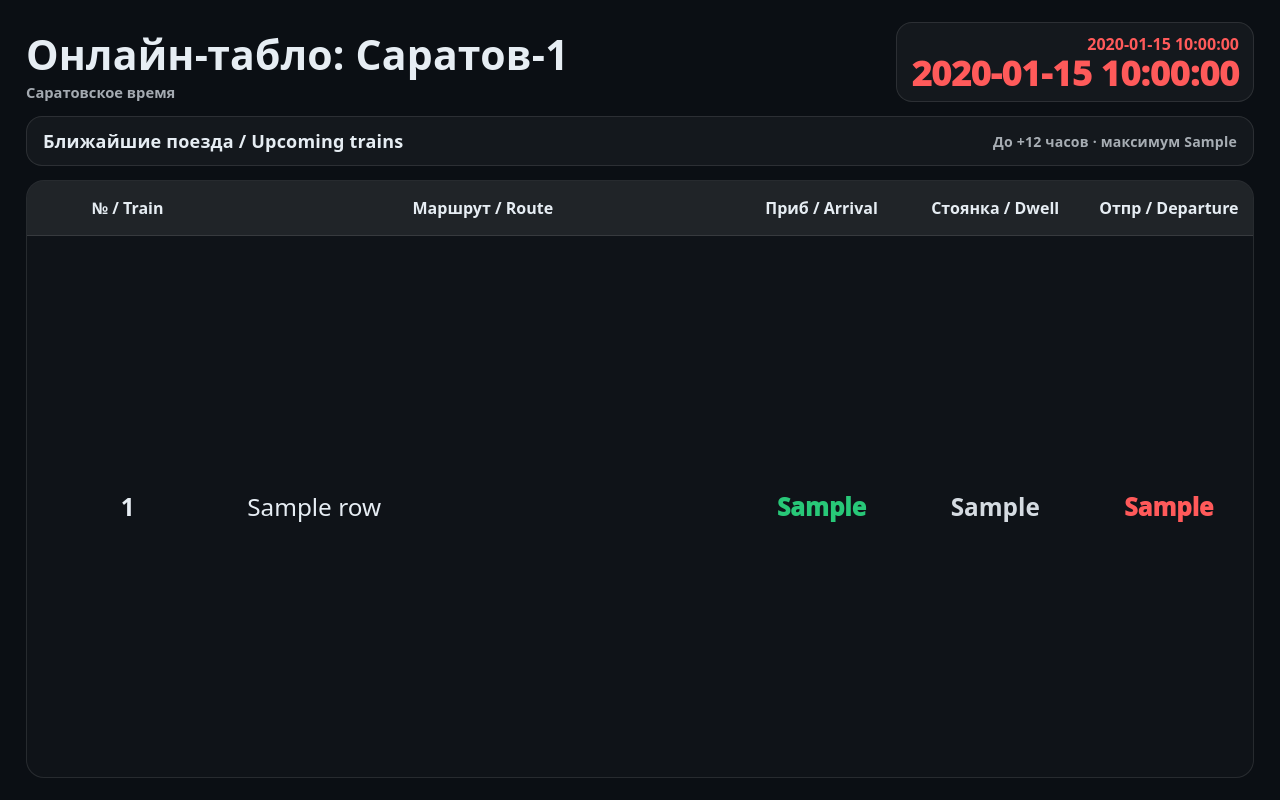
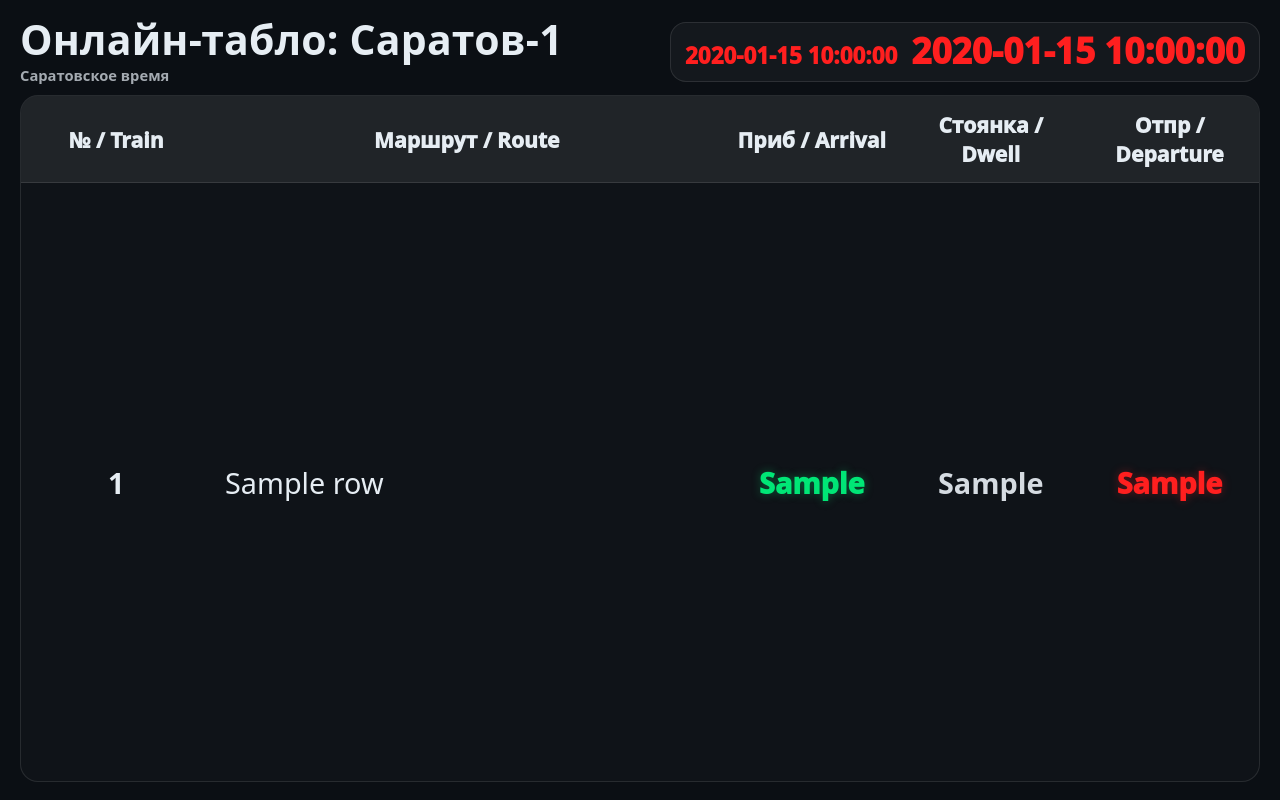
Before and after one commit to TsvetkovNikita/rzhd-schedule, a Flask app: template templates/index.html in a window 1280 px wide. Run offline with Flask 3, Linux system fonts and the light colour scheme; the template is opened without the code that fills it: most values are stand-ins (such as "Sample title", 1, 10 or a date in 2020); parts of the project's set-up code (start-up, migrations or seed data) failed here and were passed over.

Commit message:
Сделали все как надо

```diff
--- a/static/style.css
+++ b/static/style.css
@@ -5,9 +5,14 @@
   --border: rgba(255, 255, 255, .10);
   --panel: rgba(255, 255, 255, .04);
   --head: rgba(255, 255, 255, .07);
-  --arr: rgba(40, 200, 120, 1);
-  --dep: rgba(255, 90, 90, 1);
-  --scroll-duration: 15s; /* Переменная для длительности прокрутки */
+
+  /* Более яркие/контрастные цвета */
+  --arr: #00e676; /* green */
+  --dep: #ff1f1f; /* red */
+
+  /* Прокрутка длинных маршрутов */
+  --scroll-duration: 15s;
+  --scroll-offset: -120px;
 }
 
 html, body {
@@ -23,22 +28,22 @@ html, body {
   height: 100vh;
   display: flex;
   flex-direction: column;
-  padding: 22px 26px;
+  padding: 18px 20px;      /* чуть меньше отступы — больше места под строки */
   box-sizing: border-box;
-  gap: 14px;
+  gap: 10px;
 }
 
 .top {
   display: flex;
-  align-items: flex-end;
+  align-items: center;
   justify-content: space-between;
-  gap: 16px;
+  gap: 14px;
 }
 
 .title-block {
   display: flex;
   flex-direction: column;
-  gap: 6px;
+  gap: 4px;
 }
 
 .h1 {
@@ -54,39 +59,51 @@ html, body {
   font-weight: 800;
 }
 
+.right-block {
+  display: flex;
+  align-items: center;
+  gap: 12px;
+}
+
 .clock {
   text-align: right;
   padding: 10px 14px;
   border: 1px solid var(--border);
   border-radius: 16px;
   background: var(--panel);
-  min-width: 220px;
+  min-width: 360px;
+}
+
+.clock .dt-line {
+  display: flex;
+  justify-content: flex-end;
+  align-items: baseline;    /* “в одном уровне” */
+  gap: 14px;
+  white-space: nowrap;
 }
 
 .clock .date {
-  font-size: clamp(16px, 1.2vw, 22px);
+  font-size: clamp(22px, 1.75vw, 36px);
   color: var(--dep);
-  font-weight: 800;
+  font-weight: 950;
+  font-variant-numeric: tabular-nums;
 }
 
 .clock .time {
-  font-size: clamp(30px, 2.7vw, 60px);
+  font-size: clamp(34px, 2.75vw, 64px);
   color: var(--dep);
   font-weight: 950;
   font-variant-numeric: tabular-nums;
-  line-height: 1.05;
+  line-height: 1.0;
 }
 
-.logout-btn {
-  margin-left: auto;
-}
-
+/* logout */
 .logout-btn a {
   display: inline-block;
   padding: 10px 14px;
   background: var(--panel);
   border: 1px solid var(--border);
-  border-radius: 10px;
+  border-radius: 12px;
   color: var(--muted);
   text-decoration: none;
   font-size: 18px;
@@ -94,30 +111,13 @@ html, body {
 }
 
 .logout-btn a:hover {
-  background: rgba(255, 90, 90, 0.1);
+  background: rgba(255, 31, 31, 0.12);
   color: var(--dep);
   border-color: var(--dep);
 }
 
-.table-title {
-  padding: 12px 16px;
-  border-radius: 16px;
-  background: var(--panel);
-  border: 1px solid var(--border);
-  font-size: clamp(18px, 1.35vw, 26px);
-  font-weight: 900;
-  letter-spacing: .2px;
-  display: flex;
-  justify-content: space-between;
-  align-items: center;
-  gap: 10px;
-}
-
-.table-title .hint {
-  color: var(--muted);
-  font-weight: 800;
-  font-size: clamp(14px, 1.1vw, 18px);
-}
+/* На всякий случай — если блок где-то останется, скрываем */
+.table-title { display: none; }
 
 .box {
   flex: 1;
@@ -137,15 +137,16 @@ table {
 
 thead th {
   background: var(--head);
-  padding: 16px 14px;
-  font-size: clamp(16px, 1.2vw, 22px);
+  padding: 14px 10px;  /* меньше горизонтальные отступы — “колонки ближе” */
+  font-size: clamp(20px, 1.65vw, 32px); /* увеличили заголовки */
+  font-weight: 950;
   text-align: center;
   border-bottom: 1px solid var(--border);
 }
 
 tbody td {
-  padding: 18px 14px;
-  font-size: clamp(22px, 1.9vw, 44px);
+  padding: 12px 10px;  /* меньше расстояние между столбцами */
+  font-size: clamp(26px, 2.25vw, 54px); /* увеличили строки */
   text-align: center;
   border-top: 1px solid rgba(255, 255, 255, .08);
   vertical-align: middle;
@@ -156,48 +157,32 @@ tbody td {
 }
 
 /* Ширины колонок */
-.c-num {
-  width: 16%;
-}
+.c-num { width: 15%; }
+.c-route { width: 43%; }
+.c-arr { width: 14%; }
+.c-dwell { width: 14%; }
+.c-dep { width: 14%; }
 
-.c-route {
-  width: 44%;
-}
-
-.c-arr {
-  width: 13%;
-}
-
-.c-dwell {
-  width: 14%;
-}
-
-.c-dep {
-  width: 13%;
-}
-
-/* Стили для контейнера маршрута */
+/* Контейнер маршрута + прокрутка длинных названий */
 .route-container {
   position: relative;
   overflow: hidden;
   width: 100%;
-  height: 100%;
   display: flex;
   align-items: center;
 }
 
-.route-text {ч
+.route-text {
   white-space: nowrap;
-  padding: 0 5px;
-  transition: transform 0.3s ease;
+  padding: 0 4px;
+  display: inline-block;
+  will-change: transform;
 }
 
-/* Анимация прокрутки для длинных названий */
 .route-text.scrolling {
-  display: inline-block;
   animation: scrollText var(--scroll-duration, 15s) linear infinite;
-  animation-delay: 2s;
-  padding-right: 50px; /* Отступ для плавного перехода */
+  animation-delay: 1.5s;
+  padding-right: 40px;
 }
 
 .route-text.scrolling:hover {
@@ -205,22 +190,21 @@ tbody td {
 }
 
 @keyframes scrollText {
-  0% {
-    transform: translateX(0);
-  }
-  100% {
-    transform: translateX(calc(-100% + 100vw * 0.44)); /* 44% - ширина колонки */
-  }
+  0% { transform: translateX(0); }
+  100% { transform: translateX(var(--scroll-offset, -120px)); }
 }
 
+/* Подсветки времени */
 .arr {
   color: var(--arr);
   font-weight: 950;
+  text-shadow: 0 0 10px rgba(0, 230, 118, .35);
 }
 
 .dep {
   color: var(--dep);
   font-weight: 950;
+  text-shadow: 0 0 10px rgba(255, 31, 31, .35);
 }
 
 .dwell {
--- a/templates/index.html
+++ b/templates/index.html
@@ -15,9 +15,12 @@
         <div class="sub">Саратовское время</div>
       </div>
 
+      <div class="right-block">
         <div class="clock">
-        <div class="date">{{ date_str }}</div>
-        <div class="time">{{ time_str }}</div>
+          <div class="dt-line">
+            <span class="date">{{ date_str }}</span>
+            <span class="time">{{ time_str }}</span>
+          </div>
         </div>
 
         {% if simple_auth_enabled %}
@@ -26,10 +29,6 @@
           </div>
         {% endif %}
       </div>
-
-    <div class="table-title">
-      <div>Ближайшие поезда / Upcoming trains</div>
-      <div class="hint">До +12 часов · максимум {{ max_rows }}</div>
     </div>
 
     <div class="box">
@@ -130,8 +129,10 @@
             const duration = 10 + (extraWidth / 50); // Базовые 10 секунд + дополнительное время
 
             textElement.style.setProperty('--scroll-duration', `${duration}s`);
+            textElement.style.setProperty('--scroll-offset', `-${extraWidth}px`);
           } else {
             textElement.classList.remove('scrolling');
+            textElement.style.removeProperty('--scroll-offset');
           }
         });
       }
```
Lines whose indentation alone changed are shown as unchanged.
